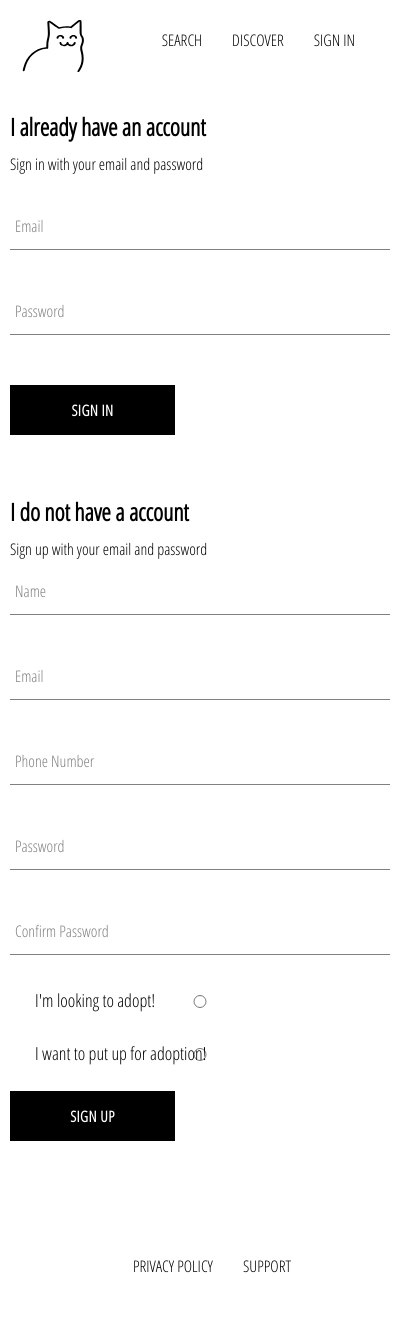
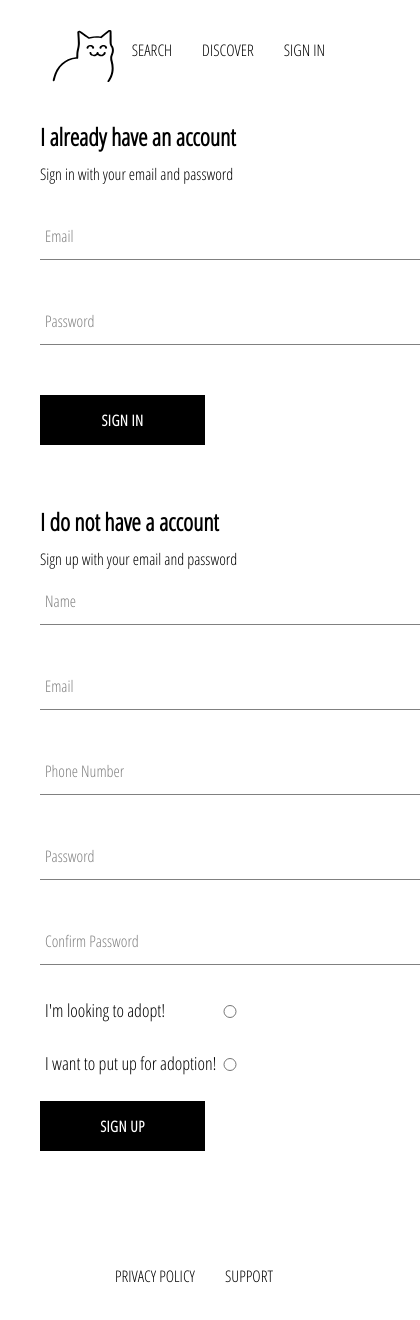
Before and after one commit to catalinagutierrez/project-front-end, a React (Create React App) app: page /login in a window 390 px wide. Shown: the top 1320 px of the page, 420 px wide, since content can reach past the window. Built offline with nearby package versions, Linux system fonts and the light colour scheme; no server answers.

Commit message:
updated for: fix back, radio button, media query

```diff
--- a/src/App.css
+++ b/src/App.css
@@ -2,9 +2,12 @@ body {
   font-family: "Open Sans Condensed";
   padding: 20px 40px;
 
+/*
   @media screen and (max-width: 800px) {
     padding: 10px;
   }
+*/
+
 }
 
 a {
--- a/src/components/form-input/form-input.styles.scss
+++ b/src/components/form-input/form-input.styles.scss
@@ -39,7 +39,7 @@ $main-color: black;
 
   input[type="radio"] + label {
     margin: 0;
-    padding: 0 20px;
+    padding: 0; //0 20px: update for radio button
     top: -7px;
     font-size: 18px;
     color: $main-color;
--- a/src/pages/item-details/item-details.jsx
+++ b/src/pages/item-details/item-details.jsx
@@ -31,7 +31,7 @@ const ItemDetailsPage = () => {
 
   return (
     <div>
-      <h2 onClick={() => navigate(-1)}>Back</h2>
+      <h2 onClick={() => navigate('/profile/*')}>Back</h2>
       {item ? (
         <div className="wd-category-page">
           <PetInformation item={item} />
```
Also changed, not shown: 2 other files (tests, documents, lock files or other folders).
